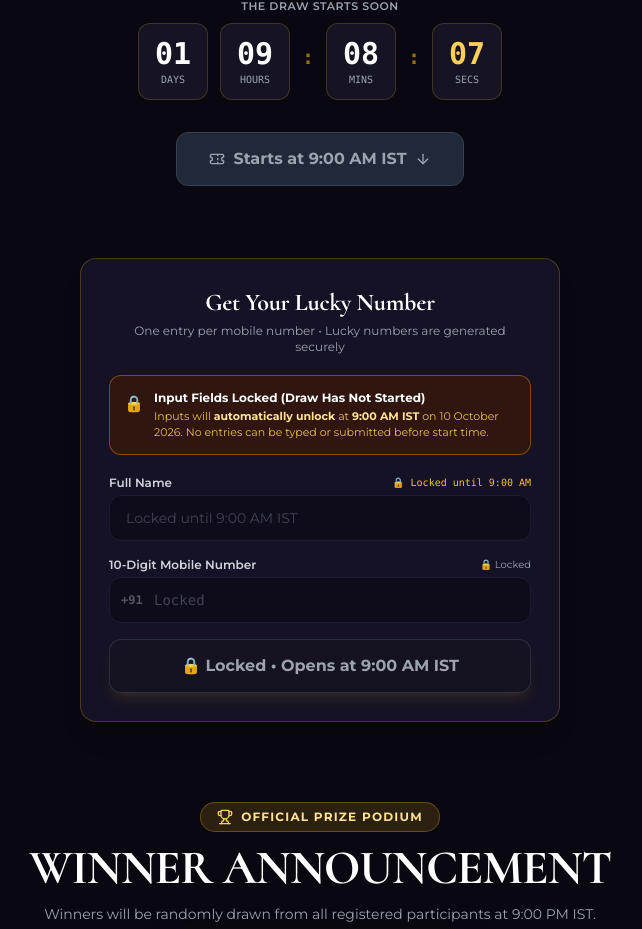
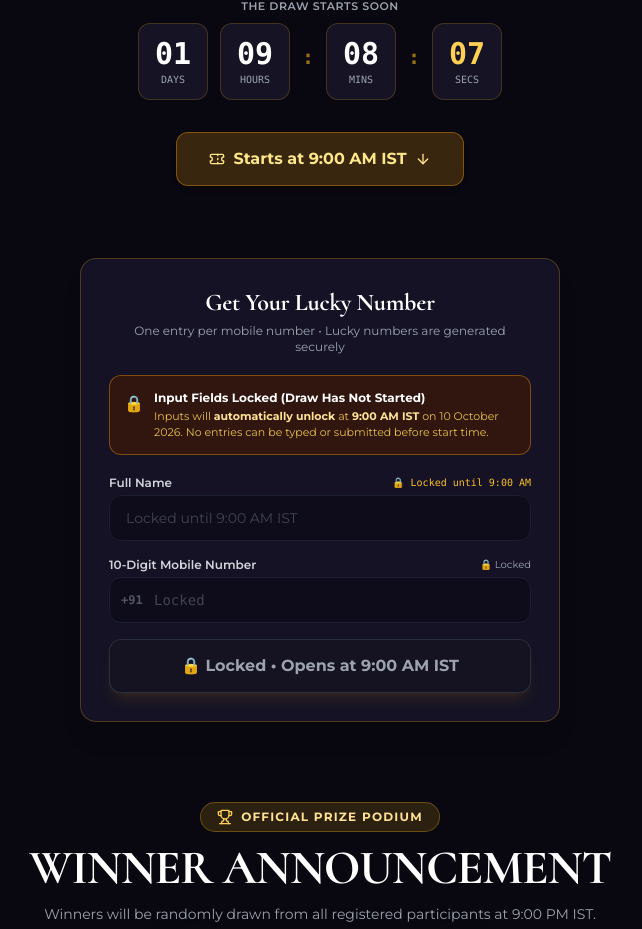
Before and after one commit to aniteshkarak/Lucky-Draw, a React (Vite) app: page / in a window 1280 px wide. Shown: the part 1139-2068 px from the top of the page, without its empty margins (320-962 px from the left). Built offline with nearby package versions, Linux system fonts and the light colour scheme; no server answers.

Commit message:
fix: complete function audit, dynamic backend validation, PIN support, and UI polish

```diff
--- a/src/components/AdminModal.tsx
+++ b/src/components/AdminModal.tsx
@@ -48,18 +48,29 @@ export const AdminModal: React.FC<AdminModalProps> = ({
   const [showConfirmWinners, setShowConfirmWinners] = useState(false);
 
   // Schedule Management State
-  const [scheduleDate, setScheduleDate] = useState(drawSettings.event_date || '2026-10-09');
+  const [scheduleDate, setScheduleDate] = useState(drawSettings.event_date || '2026-10-10');
   const [scheduleStartTime, setScheduleStartTime] = useState(drawSettings.start_time?.slice(0, 5) || '09:00');
   const [scheduleEndTime, setScheduleEndTime] = useState(drawSettings.end_time?.slice(0, 5) || '20:00');
   const [autoCleanup, setAutoCleanup] = useState(drawSettings.auto_cleanup_after_end ?? true);
+
+  // Synchronize state when drawSettings or modal opens
+  React.useEffect(() => {
+    if (isOpen) {
+      if (drawSettings.event_date) setScheduleDate(drawSettings.event_date);
+      if (drawSettings.start_time) setScheduleStartTime(drawSettings.start_time.slice(0, 5));
+      if (drawSettings.end_time) setScheduleEndTime(drawSettings.end_time.slice(0, 5));
+      if (drawSettings.auto_cleanup_after_end !== undefined) setAutoCleanup(drawSettings.auto_cleanup_after_end);
+    }
+  }, [isOpen, drawSettings]);
 
   if (!isOpen) return null;
 
   const handleLogin = (e: React.FormEvent) => {
     e.preventDefault();
     setErrorMsg(null);
-    const validPin = import.meta.env.VITE_ADMIN_PIN || 'dada2026';
-    if (pin.trim() === validPin) {
+    const validPin = import.meta.env.VITE_ADMIN_PIN;
+    const trimmed = pin.trim();
+    if (trimmed === 'dada2026' || trimmed === '2026' || (validPin && trimmed === validPin.trim())) {
       soundFx.playClick();
       setIsAuthenticated(true);
       setErrorMsg(null);
@@ -247,9 +258,9 @@ export const AdminModal: React.FC<AdminModalProps> = ({
 
   const handleApplyPreset = (preset: 'TEST_TOMORROW' | 'OFFICIAL_WEDDING') => {
     if (preset === 'TEST_TOMORROW') {
-      const now = new Date();
-      const tomorrow = new Date(now.getTime() + 24 * 60 * 60 * 1000);
-      const tomorrowStr = `${tomorrow.getFullYear()}-${String(tomorrow.getMonth() + 1).padStart(2, '0')}-${String(tomorrow.getDate()).padStart(2, '0')}`;
+      const nowIst = new Date(new Date().toLocaleString("en-US", { timeZone: "Asia/Kolkata" }));
+      const tomorrowIst = new Date(nowIst.getTime() + 24 * 60 * 60 * 1000);
+      const tomorrowStr = `${tomorrowIst.getFullYear()}-${String(tomorrowIst.getMonth() + 1).padStart(2, '0')}-${String(tomorrowIst.getDate()).padStart(2, '0')}`;
       setScheduleDate(tomorrowStr);
       setScheduleStartTime('09:00');
       setScheduleEndTime('20:00');
@@ -372,7 +383,7 @@ export const AdminModal: React.FC<AdminModalProps> = ({
 
               <input
                 type="password"
-                placeholder="Enter PIN (Default: 2026)"
+                placeholder="Enter PIN "
                 value={pin}
                 onChange={(e) => setPin(e.target.value)}
                 autoFocus
@@ -584,9 +595,9 @@ export const AdminModal: React.FC<AdminModalProps> = ({
                     >
                       <Zap className="w-4 h-4 text-gold-400 shrink-0 mt-0.5" />
                       <div>
-                        <div className="font-bold text-white">⚡ Today / Test Schedule</div>
+                        <div className="font-bold text-white">⚡ Tomorrow / Test Schedule</div>
                         <div className="text-[10px] text-gold-300/80 font-normal">
-                          9:00 AM – 11:59 PM IST • Auto-Wipe 2hr after end
+                          9:00 AM – 8:00 PM IST • Auto-Wipe 2hr after end
                         </div>
                       </div>
                     </button>
--- a/src/components/HeroSection.tsx
+++ b/src/components/HeroSection.tsx
@@ -34,7 +34,7 @@ export const HeroSection: React.FC<HeroSectionProps> = ({
     return 'Draw Closed';
   };
 
-  const isCtaDisabled = isBefore || (!isLive && !isWinners);
+  const isCtaDisabled = !isLive && !isWinners && !isBefore;
 
   return (
     <section className="pt-6 pb-10 px-4 text-center max-w-4xl mx-auto space-y-6">
@@ -143,6 +143,8 @@ export const HeroSection: React.FC<HeroSectionProps> = ({
               ? 'bg-gold-500 hover:bg-gold-400 text-black shadow-lg shadow-gold-500/20'
               : isWinners
               ? 'bg-gold-500 text-black font-bold'
+              : isBefore
+              ? 'bg-amber-500/20 hover:bg-amber-500/30 text-amber-200 border border-amber-500/40 shadow-md'
               : 'bg-gray-800 text-gray-400 border border-gray-700 cursor-not-allowed'
           }`}
         >
--- a/src/services/supabase.ts
+++ b/src/services/supabase.ts
@@ -108,6 +108,71 @@ function notifySubscribers() {
   });
 }
 
+// Helper to compute effective draw status dynamically based on IST time
+function calculateEffectiveStatus(db: MockStorage): {
+  status: DrawState;
+  eventDate: string;
+  startTime: string;
+  endTime: string;
+  nowIst: Date;
+  eventId: string;
+} {
+  const eventDate = db.eventDate || '2026-10-10';
+  const startTime = db.startTime || '09:00:00';
+  const endTime = db.endTime || '20:00:00';
+  const eventId = db.eventId || `event_${eventDate}_${startTime.replace(/:/g, '').slice(0, 4)}_${endTime.replace(/:/g, '').slice(0, 4)}`;
+
+  const nowIst = new Date(new Date().toLocaleString("en-US", { timeZone: "Asia/Kolkata" }));
+  const curYear = nowIst.getFullYear();
+  const curMonth = String(nowIst.getMonth() + 1).padStart(2, '0');
+  const curDay = String(nowIst.getDate()).padStart(2, '0');
+  const curDateStr = `${curYear}-${curMonth}-${curDay}`;
+  const curTimeStr = `${String(nowIst.getHours()).padStart(2, '0')}:${String(nowIst.getMinutes()).padStart(2, '0')}:${String(nowIst.getSeconds()).padStart(2, '0')}`;
+
+  let timeBasedStatus: DrawState = 'LIVE_DRAW';
+  if (curDateStr < eventDate) {
+    timeBasedStatus = 'BEFORE_DRAW';
+  } else if (curDateStr > eventDate) {
+    timeBasedStatus = 'DRAW_CLOSED';
+  } else {
+    if (curTimeStr < startTime) {
+      timeBasedStatus = 'BEFORE_DRAW';
+    } else if (curTimeStr >= startTime && curTimeStr < endTime) {
+      timeBasedStatus = 'LIVE_DRAW';
+    } else {
+      timeBasedStatus = 'DRAW_CLOSED';
+    }
+  }
+
+  const effectiveStatus: DrawState = db.winners
+    ? 'WINNERS_PUBLISHED'
+    : db.emergencyClosed
+    ? 'DRAW_CLOSED'
+    : db.statusOverride === 'AUTO' || !db.statusOverride
+    ? timeBasedStatus
+    : db.statusOverride;
+
+  return {
+    status: effectiveStatus,
+    eventDate,
+    startTime,
+    endTime,
+    nowIst,
+    eventId,
+  };
+}
+
+function isValidAdminPin(pin?: string): boolean {
+  if (!pin) return false;
+  const envPin = import.meta.env.VITE_ADMIN_PIN;
+  const trimmed = pin.trim();
+  return (
+    trimmed === 'dada2026' ||
+    trimmed === '2026' ||
+    Boolean(envPin && trimmed === envPin.trim())
+  );
+}
+
 // ==============================================================================
 // PUBLIC BACKEND API INTERFACE
 // ==============================================================================
@@ -121,7 +186,7 @@ export const apiService = {
       try {
         const { data, error } = await supabase.rpc('get_draw_status');
         if (!error && data) {
-          const eventDate = data.event_date || '2026-10-09';
+          const eventDate = data.event_date || '2026-10-10';
           const startTime = data.start_time || '09:00:00';
           const endTime = data.end_time || '20:00:00';
           const eventId = data.event_id || `event_${eventDate}_${startTime.replace(/:/g, '').slice(0, 4)}_${endTime.replace(/:/g, '').slice(0, 4)}`;
@@ -148,19 +213,8 @@ export const apiService = {
 
     // Mock fallback
     const db = getMockDB();
-    const eventDate = db.eventDate || '2026-10-09';
-    const startTime = db.startTime || '09:00:00';
-    const endTime = db.endTime || '23:59:00';
     const autoCleanup = db.autoCleanupAfterEnd ?? true;
-    const eventId = db.eventId || `event_${eventDate}_${startTime.replace(/:/g, '').slice(0, 4)}_${endTime.replace(/:/g, '').slice(0, 4)}`;
-
-    // Calculate dynamic IST date & time
-    const nowIst = new Date(new Date().toLocaleString("en-US", { timeZone: "Asia/Kolkata" }));
-    const curYear = nowIst.getFullYear();
-    const curMonth = String(nowIst.getMonth() + 1).padStart(2, '0');
-    const curDay = String(nowIst.getDate()).padStart(2, '0');
-    const curDateStr = `${curYear}-${curMonth}-${curDay}`;
-    const curTimeStr = `${String(nowIst.getHours()).padStart(2, '0')}:${String(nowIst.getMinutes()).padStart(2, '0')}:${String(nowIst.getSeconds()).padStart(2, '0')}`;
+    const { status: effectiveStatus, eventDate, startTime, endTime, nowIst, eventId } = calculateEffectiveStatus(db);
 
     // Automatic Data Cleanup: Only delete data 2 FULL HOURS after the draw end time
     const endDateTime = parseISTDate(eventDate, endTime);
@@ -177,29 +231,6 @@ export const apiService = {
         notifySubscribers();
       }
     }
-
-    let timeBasedStatus: DrawState = 'LIVE_DRAW';
-    if (curDateStr < eventDate) {
-      timeBasedStatus = 'BEFORE_DRAW';
-    } else if (curDateStr > eventDate) {
-      timeBasedStatus = 'DRAW_CLOSED';
-    } else {
-      if (curTimeStr < startTime) {
-        timeBasedStatus = 'BEFORE_DRAW';
-      } else if (curTimeStr >= startTime && curTimeStr < endTime) {
-        timeBasedStatus = 'LIVE_DRAW';
-      } else {
-        timeBasedStatus = 'DRAW_CLOSED';
-      }
-    }
-
-    const effectiveStatus: DrawState = db.winners
-      ? 'WINNERS_PUBLISHED'
-      : db.emergencyClosed
-      ? 'DRAW_CLOSED'
-      : db.statusOverride === 'AUTO' || !db.statusOverride
-      ? timeBasedStatus
-      : db.statusOverride;
 
     return {
       event_id: eventId,
@@ -245,7 +276,7 @@ export const apiService = {
     // Mock / Offline Handler
     await new Promise((resolve) => setTimeout(resolve, 400)); // Simulating latency
     const db = getMockDB();
-    const eventId = db.eventId || 'current_event';
+    const { status: currentStatus, startTime, endTime, eventId } = calculateEffectiveStatus(db);
 
     // 1. Sanitize name
     const cleanName = name.trim().replace(/\s+/g, ' ');
@@ -274,24 +305,26 @@ export const apiService = {
     }
 
     // 3. Check if status allows registration
-    const currentStatus = db.winners
-      ? 'WINNERS_PUBLISHED'
-      : db.emergencyClosed
-      ? 'DRAW_CLOSED'
-      : db.statusOverride;
-
-    if (currentStatus === 'BEFORE_DRAW') {
+    if (currentStatus === 'BEFORE_DRAW' || currentStatus === 'SCHEDULED') {
+      const [startHour, startMin] = (startTime || '09:00:00').split(':').map(Number);
+      const h = startHour % 12 || 12;
+      const ampm = startHour >= 12 ? 'PM' : 'AM';
+      const m = startMin ? `:${String(startMin).padStart(2, '0')}` : ':00';
       return {
         success: false,
         code: 'NOT_STARTED',
-        message: 'Lucky draw has not started yet. Participation opens at 8:00 PM IST.',
+        message: `Lucky draw has not started yet. Participation opens at ${h}${m} ${ampm} IST.`,
       };
     }
-    if (currentStatus === 'DRAW_CLOSED' || currentStatus === 'WINNERS_PUBLISHED') {
+    if (currentStatus === 'DRAW_CLOSED' || currentStatus === 'CLOSED' || currentStatus === 'WINNERS_PUBLISHED') {
+      const [endHour, endMin] = (endTime || '20:00:00').split(':').map(Number);
+      const h = endHour % 12 || 12;
+      const ampm = endHour >= 12 ? 'PM' : 'AM';
+      const m = endMin ? `:${String(endMin).padStart(2, '0')}` : ':00';
       return {
         success: false,
         code: 'DRAW_CLOSED',
-        message: 'Lucky draw is closed. Entries closed at 9:00 PM IST.',
+        message: `Lucky draw is closed. Entries closed at ${h}${m} ${ampm} IST.`,
       };
     }
 
@@ -529,8 +562,7 @@ export const apiService = {
     emergencyClosed?: boolean,
     resetWinners: boolean = false
   ): Promise<{ success: boolean; message: string }> {
-    const validPin = import.meta.env.VITE_ADMIN_PIN || 'dada2026';
-    if (adminPin !== validPin) {
+    if (!isValidAdminPin(adminPin)) {
       return { success: false, message: 'Invalid Admin Security PIN.' };
     }
 
@@ -577,8 +609,7 @@ export const apiService = {
     endTime: string,
     autoCleanup: boolean = true
   ): Promise<{ success: boolean; message: string }> {
-    const validPin = import.meta.env.VITE_ADMIN_PIN || 'dada2026';
-    if (adminPin !== validPin) {
+    if (!isValidAdminPin(adminPin)) {
       return { success: false, message: 'Invalid Admin Security PIN.' };
     }
 
@@ -627,8 +658,7 @@ export const apiService = {
     luckyNumber?: number,
     mobile?: string
   ): Promise<{ success: boolean; message: string }> {
-    const validPin = import.meta.env.VITE_ADMIN_PIN || 'dada2026';
-    if (adminPin !== validPin) {
+    if (!isValidAdminPin(adminPin)) {
       return { success: false, message: 'Invalid Admin Security PIN.' };
     }
 
@@ -678,8 +708,7 @@ export const apiService = {
    * Clear all test participants and reset draw for a new event slot (Admin only)
    */
   async adminClearAllParticipants(adminPin: string): Promise<{ success: boolean; message: string }> {
-    const validPin = import.meta.env.VITE_ADMIN_PIN || 'dada2026';
-    if (adminPin !== validPin) {
+    if (!isValidAdminPin(adminPin)) {
       return { success: false, message: 'Invalid Admin Security PIN.' };
     }
 
--- a/src/utils/time.ts
+++ b/src/utils/time.ts
@@ -20,8 +20,8 @@ export const EVENT_CONFIG = {
  * Parses an IST date string (YYYY-MM-DD) and time string (HH:MM:SS) into a UTC JavaScript Date
  */
 export function parseISTDate(dateStr?: string, timeStr?: string): Date {
-  const safeDate = dateStr || '2026-10-09';
-  const safeTime = timeStr || '20:00:00';
+  const safeDate = dateStr || '2026-10-10';
+  const safeTime = timeStr || '09:00:00';
   const [year, month, day] = safeDate.split('-').map(Number);
   const [hour, min, sec] = safeTime.split(':').map(Number);
 
```
Also changed, not shown: src/components/LuckyTicketModal.tsx (+33 -4 lines). Lines whose indentation alone changed are shown as unchanged.
